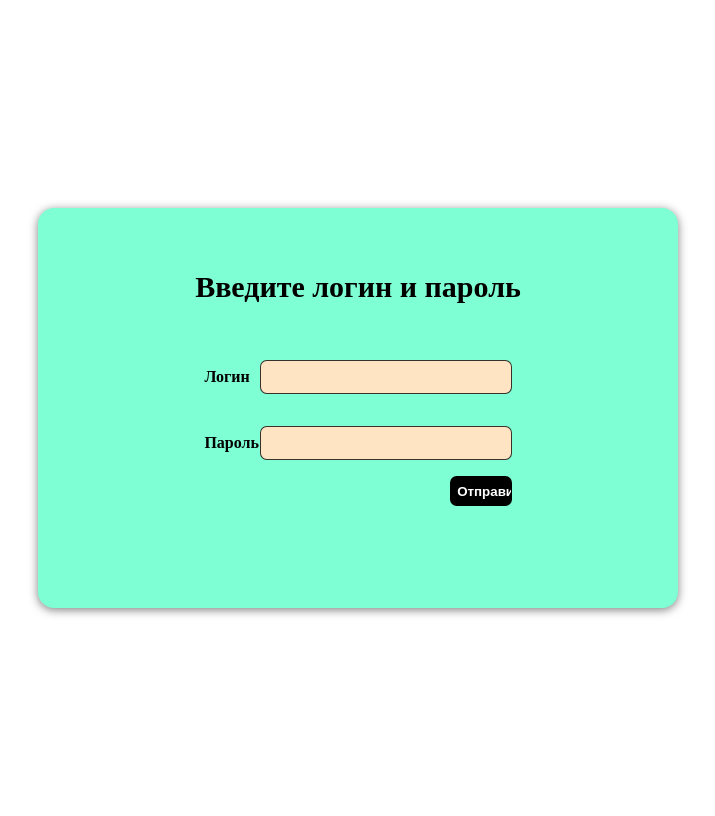
After one commit to DimaPure/TeleBot-AnnCom, a Flask app: template BotFront/templates/login.html in a window 1280 px wide. The commit adds this page. Shown: the whole page, without its empty margins (290-1005 px from the left). Run offline with Flask 2, Linux system fonts and the light colour scheme; the template is opened without the code that fills it, so the values that code supplies are empty.

Commit message:
большие правки

```diff
--- a/BotFront/app.py
+++ b/BotFront/app.py
@@ -1,5 +1,6 @@
-from flask import Flask, render_template
+from flask import Flask, render_template, redirect
 from func import *
+from flask import Flask, request, render_template
 
 # creates an application that is named after the name of the file
 app = Flask(__name__, static_url_path="")
@@ -18,25 +19,30 @@ def get_Hot():
     return render_template('hotOffer.html')
 
 
-# Переход на админскую страничку
-@app.route('/admin_users', methods=['POST', 'GET'])
-def get_table():
-    data_push = withdrawUsers_db()
-    jsonHash = withdrawKey_db()
-    return render_template('table.html', jsonStr=data_push, jsonHash=jsonHash)
+@app.route('/admin_data', methods=['POST', 'GET'])
+def login_ad():
+    if request.method == 'POST':
+        username = request.form['username']
+        password = request.form['password']
+
+        dataAdmin = withdrawDataAdmin_db()
+        userdb = dataAdmin[1]
+        hashDB = dataAdmin[0]
+
+        if check_password(hashDB, password) and username == userdb:
+            data_push1 = withdrawDataSite_db()
+            data_push2 = withdrawDataBot_db()
+            data_push3 = withdrawUsers_db()
+            return render_template('tableBox.html',
+                                   jsonStr1=data_push1,
+                                   jsonStr2=data_push2,
+                                   jsonStr3=data_push3)
+        else:
+            error = "Попробуйте ещё раз, не все данные верны"
+            return render_template('login.html', error=error)
+
+    return render_template('login.html')
 
 
-@app.route('/admin_data', methods=['POST', 'GET'])
-def get_tableBox():
-    data_push = withdrawDataSite_db()
-    data_push2 = withdrawDataBot_db()
-    jsonHash = withdrawKey_db()
-    return render_template('tableBox.html',
-                           jsonStr2=data_push,
-                           jsonStr3=data_push2,
-                           jsonHash=jsonHash)
-
-
-# if running this module as a standalone program (cf. command in the Python Dockerfile)
 if __name__ == "__main__":
     app.run(host="0.0.0.0", port="5000", debug=False)
--- /dev/null
+++ b/BotFront/static/css/login.css
@@ -0,0 +1,58 @@
+body{
+    width: 100%;
+    height: 100vh;
+    display: flex;
+    align-items: center;
+    justify-content: center;
+    overflow: hidden;
+}
+.container{
+    width: 50%;
+    height: 50%;
+    box-shadow: 0px 2px 10px 0px rgba(0, 0, 0, 0.5);
+    border-radius: 1em;
+    display: flex;
+    justify-content: center;
+    align-items: center;
+    flex-direction: column;
+    background-color: aquamarine;
+    font-weight: bold;
+}
+label{
+    font-size: 30px;
+    position: relative;
+    bottom:10%;
+    text-align: center;
+}
+form{
+    width: 80%;
+    display: flex;
+    justify-content: center;
+    align-items: center;
+    flex-direction: column;
+}
+p{
+    width: 60%;
+    display: flex;
+    justify-content: space-between;
+    align-items: center;
+}
+input.pol{
+    width: 80%;
+    height: 30px;
+    background-color: bisque;
+}
+input.but{
+    width: 12%;
+    height: 30px;
+    background-color: black;
+    color: #fff;
+    font-weight: bold;
+    position: relative;
+    left: 24%;
+
+}
+input{
+    border-radius: 0.5em;
+    border: 1px solid rgba(0, 0, 0, 0.781);
+}
--- /dev/null
+++ b/BotFront/templates/login.html
@@ -0,0 +1,29 @@
+<!DOCTYPE html>
+<html lang="en">
+
+<link rel="stylesheet" href="{{url_for('static', filename='css/login.css')}}">
+</style>
+<head>
+    <meta charset="UTF-8">
+    <meta http-equiv="X-UA-Compatible" content="IE=edge">
+    <meta name="viewport" content="width=device-width, initial-scale=1.0">
+    <title>Document</title>
+</head>
+<body>
+<div class = "container">
+    {% if error %}
+        <label>{{ error }}</label>
+    {% else %}
+        <label>Введите логин и пароль</label>
+    {% endif %}
+
+    <form action="" method = "POST">
+        <p> Логин <input class = "pol" type = "text" name = "username" /></p>
+        <p> Пароль <input class = "pol" type = "password" name = "password" /></p>
+        <input class = "but" type = "submit" value = "Отправить" />
+    </form>
+</div>
+
+</body>
+
+</html>
--- a/BotFront/templates/tableBox.html
+++ b/BotFront/templates/tableBox.html
@@ -12,9 +12,9 @@
     <title>Admin</title>
   </head>
   <body>
-    <div id="json2">{{ jsonStr2 }}</div>
+    <div id="json2">{{ jsonStr1 }}</div>
+    <div id="json3">{{ jsonStr2 }}</div>
     <div id="json3">{{ jsonStr3 }}</div>
-    <div id="jsonHash">{{ jsonHash }}</div>
   </body>
   <script
     type="module"
```
Also changed, not shown: BotFront/func.py (+29 -18 lines), BotFront/templates/table.html (deleted, +0 -22 lines).
